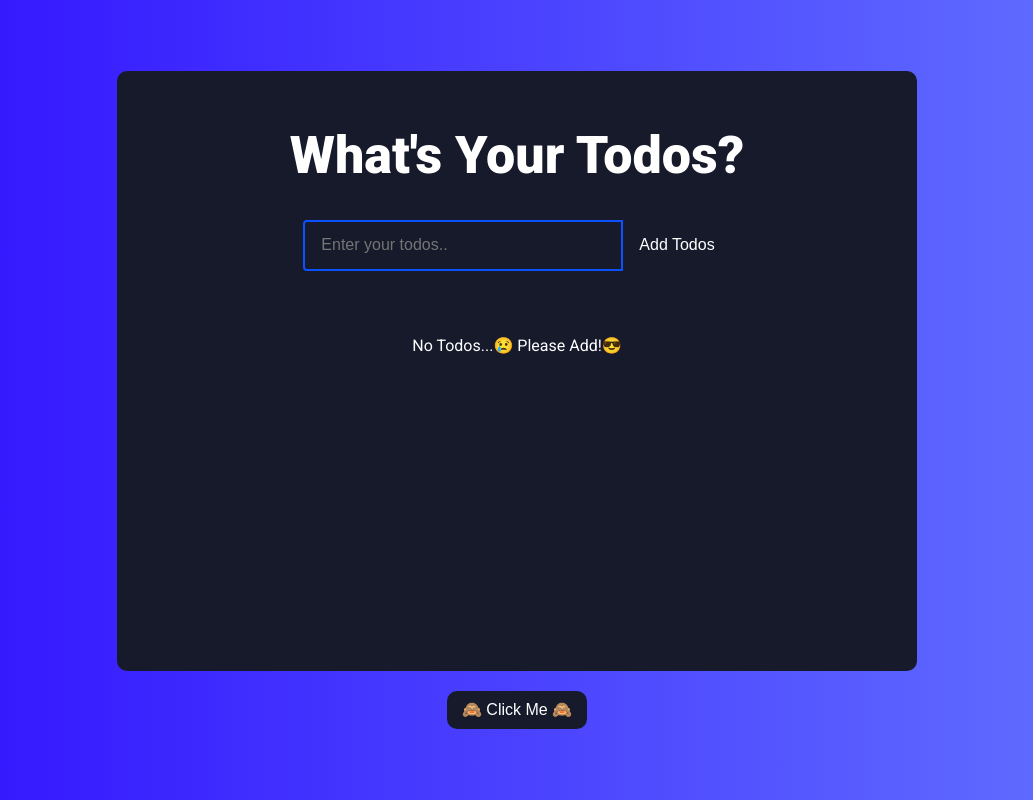
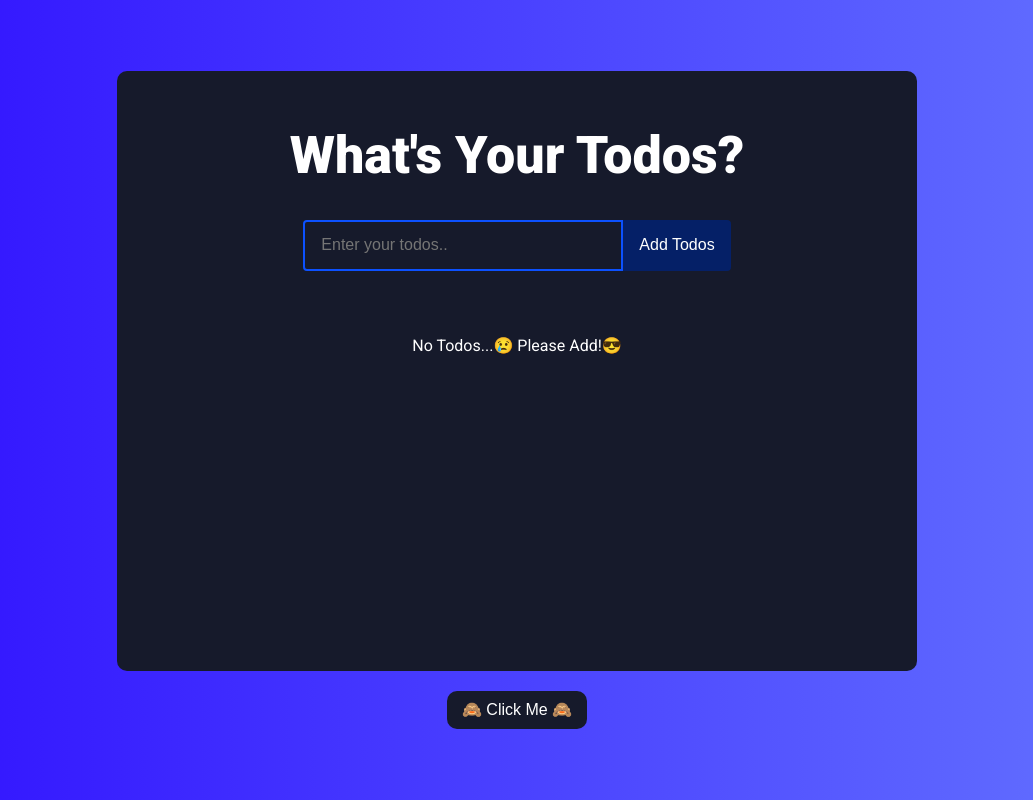
Before and after one commit to gichul0317/todo-app-with-reducer, a React (Create React App) app: page / in a window 1280 px wide. In both pictures the pointer is over the button "Add Todos". Shown: the whole page, without its empty margins (123-1156 px from the left). Built offline with nearby package versions, Linux system fonts and the light colour scheme.

Commit message:
media quaries done

```diff
--- a/src/Components/Button/Button.module.css
+++ b/src/Components/Button/Button.module.css
@@ -11,7 +11,7 @@
   background-color: #161a2b;
   border-radius: 10px;
   padding: 10px 15px;
-  transition: all 300ms ease-in;
+  transition: all 300ms ease;
   color: #fff;
 }
 
--- a/src/Components/Form/Form.module.css
+++ b/src/Components/Form/Form.module.css
@@ -44,6 +44,12 @@ h1 {
   background-color: #0c51ff;
   color: #fff;
   text-transform: capitalize;
+  transition: background-color 300ms ease;
+}
+
+.form button:hover,
+.form button:active {
+  background-color: #052067;
 }
 
 ul {
```
